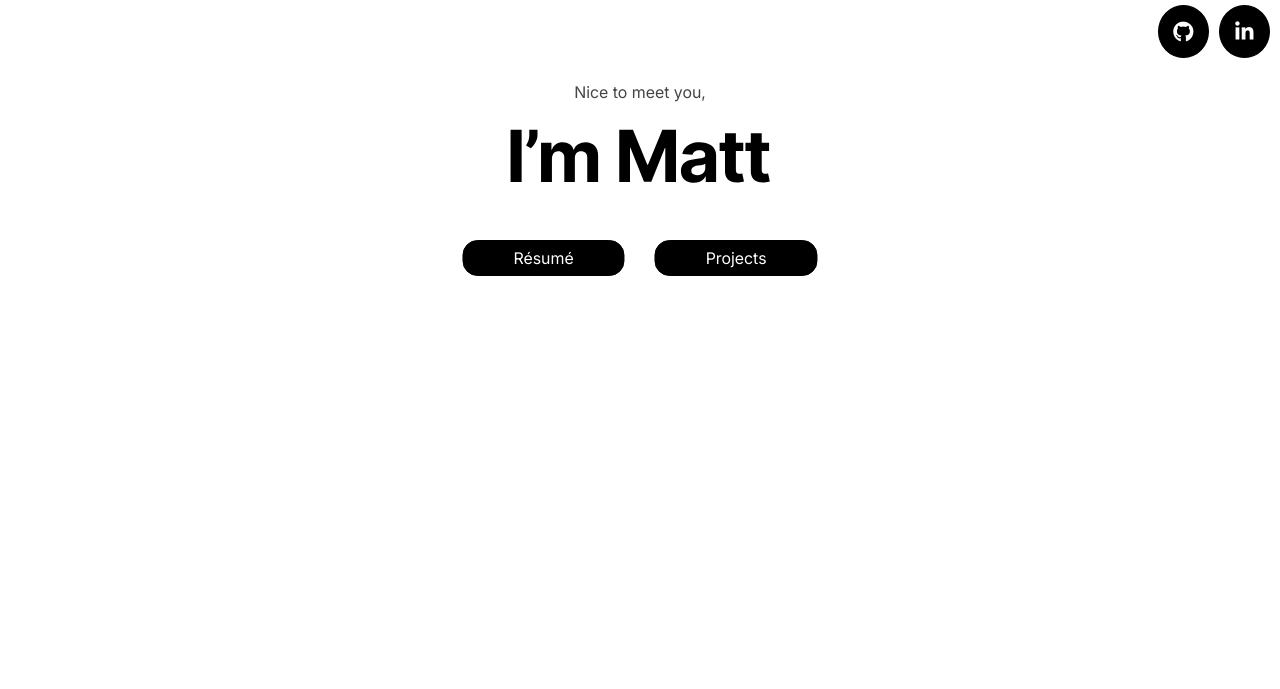
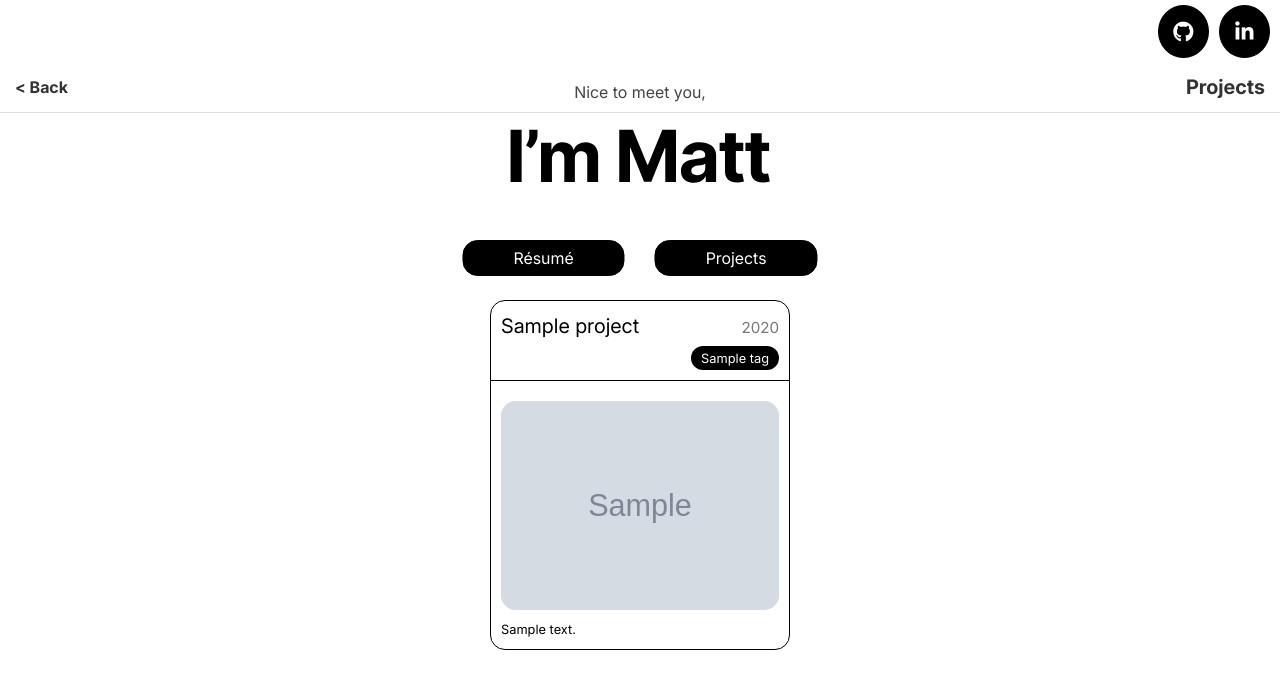
Before and after one commit to mfplinta/portfolio, a Django app: template main/templates/main/projects.html in a window 1280 px wide. Shown: the top 689 px of the page. Run offline with Django 5.2, Linux system fonts and the light colour scheme; the template is opened without the code that fills it: most values are stand-ins (such as "Sample title", 1, 10 or a date in 2020); grey boxes marked "Sample" are stand-in pictures.

Commit message:
Create projects page

```diff
--- a/main/static/main/style.css
+++ b/main/static/main/style.css
@@ -24,7 +24,7 @@
     grid-gap: 50px;
 }
 
-h1, h2, h3, h4, h5, h6, p, a {
+h1, h2, h3, h4, h5, h6, p, a, span {
     font-family: 'Inter', sans-serif;
 }
 
@@ -134,6 +134,32 @@ header {
 .nav-button a:hover {
     color: #000;
     background: #fff;
+}
+
+.nav-title {
+    display: flex;
+    justify-content: space-between;
+    align-items: center;
+    padding: 10px 15px;
+    border-bottom: 1px solid #ddd;
+    background-color: #fff;
+}
+
+.back-link {
+    font-size: 1em;
+    color: #333;
+    text-decoration: none;
+    font-weight: bold;
+}
+
+.back-link:hover {
+    color: #000;
+}
+
+.header-title {
+    font-size: 1.25em;
+    font-weight: bold;
+    color: #333;
 }
 
 .top-button {
@@ -289,6 +315,64 @@ header {
     color: #333;
 }
 
+.project-image {
+    background-color: #E3E3E3;
+    border-radius: 15px;
+    margin-bottom: 10px;
+}
+
+.project-item {
+    border: 1px solid #000;
+    border-radius: 15px;
+    width: 300px;
+    background-color: #fff;
+    font-family: Arial, sans-serif;
+}
+
+.project-header {
+    display: flex;
+    flex-wrap: wrap;
+    justify-content: space-between;
+    align-items: baseline;
+    margin-bottom: 10px;
+    padding: 10px;
+    border-bottom: 1px solid black;
+}
+
+.project-title {
+    font-size: 1.25em;
+}
+
+.project-year {
+    font-size: 0.95em;
+    color: #777;
+    margin-top: 5px;
+}
+
+.project-body {
+    padding: 10px;
+    font-size: 0.8em;
+}
+
+.project-tags {
+    display: flex;
+    justify-content: flex-end;
+    flex: 1 0 100%;
+    gap: 10px;
+    margin-top: 5px;
+}
+
+.project-tag {
+    background-color: #000;
+    padding: 0 10px;
+    border-radius: 15px;
+}
+
+.project-tag a {
+    color: #fff;
+    font-size: 0.8em;
+}
+
 @media (max-width: 1000px) {
     .content {
         padding: 30px 10px;
--- a/main/templates/main/header.html
+++ b/main/templates/main/header.html
@@ -7,11 +7,11 @@
         const content = document.querySelector('.content');
         const navButtons = document.querySelector('.nav-buttons');
 
-        if(content !== null) {
-            content.style.paddingTop = '300' + 'px';
-        }
+        function styleHeader(fixed = false) {
+            if(content !== null) {
+                content.style.paddingTop = (fixed ? 80{% if title %} + 60{% endif %} : 300) + 'px';
+            }
 
-        function styleHeader(fixed = false) {
             if(fixed) {
                 heroGreeting.style.display = 'none';
                 heroName.style.top = '10px';
@@ -47,7 +47,7 @@
             styleHeader();
         });
 
-        styleHeader({% if not hero_section %}true{% endif %});
+        styleHeader({% if not main_page %}true{% endif %});
     });
 </script>
 <header>
@@ -58,7 +58,7 @@
     <div class="hero-section">
         <div>
             <p class="hero-greeting">Nice to meet you,</p>
-            {% if hero_section %}
+            {% if main_page %}
                 {% include 'main/name.html' with classes="hero-name" animate=True %}
             {% else %}
                 {% include 'main/name.html' with classes="hero-name" %}
@@ -72,4 +72,10 @@
             <li class="nav-button"><a href="{% url 'projects' %}">Projects</a></li>
         </ul>
     </nav>
+    {% if title %}
+        <div class="nav-title">
+            <a href="{{ back_to }}" class="back-link">&lt; Back</a>
+            <span class="header-title">{{ title }}</span>
+        </div>
+    {% endif %}
 </header>
--- a/main/templates/main/index.html
+++ b/main/templates/main/index.html
@@ -4,7 +4,7 @@
 {% block title %}{{ "Home" }}{% endblock %}
 
 {% block body %}
-    {% include 'main/header.html' with hero_section=True %}
+    {% include 'main/header.html' with main_page=True %}
     <div class="content">
         <section class="skills-section">
             <h2>Skills</h2>
--- a/main/templates/main/projects.html
+++ b/main/templates/main/projects.html
@@ -1,7 +1,28 @@
 {% extends "main/base.html" %}
+{% load static %}
 
 {% block title %}{{ "Projects" }}{% endblock %}
 
 {% block body %}
-    {% include 'main/header.html' %}
+    {% include 'main/header.html' with title='Projects' back_to='/' %}
+    <div content="{{ content }}" class="content">
+        <section class="projects-section">
+            {% for project in projects %}
+                <div class="project-item">
+                        <div class="project-header">
+                            <p class="project-title">{{ project.title }}</p>
+                            <p class="project-year">{{ project.date|date:"Y" }}</p>
+                            <ul class="project-tags">
+                                {% for tag in project.tags.all %}
+                                    <li class="project-tag"><a href="{% url 'projects-withtag' tag.tag %}">{{ tag.tag }}</a></li>
+                                {% endfor %}
+                            </ul>
+                        </div>
+                        <div class="project-body">
+                            <img src="{% if project.image %}{{ project.image.url }}{% else %}{% static 'main/imgs/placeholder.png' %}{% endif %}" alt="Image of {{ project.title }}" class="project-image" />
+                            <p>{{ project.description|linebreaks }}</p>
+                        </div>
+                    </div>
+            {% endfor %}
+        </section>
 {% endblock %}
--- a/main/urls.py
+++ b/main/urls.py
@@ -1,4 +1,7 @@
 from django.urls import path
+from django.conf import settings
+from django.urls import path
+from django.conf.urls.static import static
 
 from . import views
 
@@ -7,3 +10,6 @@ urlpatterns = [
     path("projects/", views.projects, name="projects"),
     path("projects/with-tag/<str:tag>/", views.projects, name="projects-withtag"),
 ]
+
+if settings.DEBUG:
+    urlpatterns += static(settings.MEDIA_URL, document_root=settings.MEDIA_ROOT)
--- a/main/views.py
+++ b/main/views.py
@@ -1,6 +1,6 @@
 from django.shortcuts import render
 
-from main.models import Skill, Experience, Education
+from main.models import Skill, Experience, Education, Project
 
 
 def index(request):
@@ -12,5 +12,5 @@ def index(request):
 
 def projects(request, tag=None):
     return render(request, 'main/projects.html', {
-
+        'projects': Project.objects.all()
     })
--- a/matheusplintacom/settings.py
+++ b/matheusplintacom/settings.py
@@ -125,7 +125,10 @@ MEDIA_ROOT = BASE_DIR / "media"
 
 DEFAULT_AUTO_FIELD = 'django.db.models.BigAutoField'
 
-ALLOWED_HOSTS = ["localhost", "matheusplinta.com", "www.matheusplinta.com"]
+ALLOWED_HOSTS = ["matheusplinta.com", "www.matheusplinta.com"]
+if DEBUG:
+    ALLOWED_HOSTS += ['*']
+
 CSRF_TRUSTED_ORIGINS = ["https://matheusplinta.com", "https://www.matheusplinta.com"]
 CSRF_ALLOWED_ORIGINS = ["https://matheusplinta.com", "https://www.matheusplinta.com"]
 CORS_ORIGINS_WHITELIST = ["https://matheusplinta.com", "https://www.matheusplinta.com"]
```
Also changed, not shown: main/static/main/imgs/placeholder.png (added), 1 other file.
